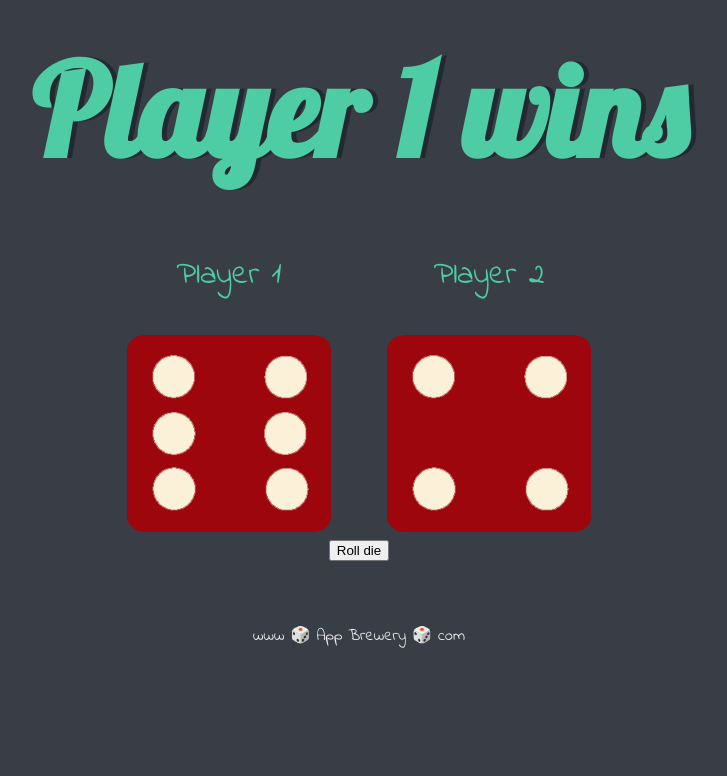
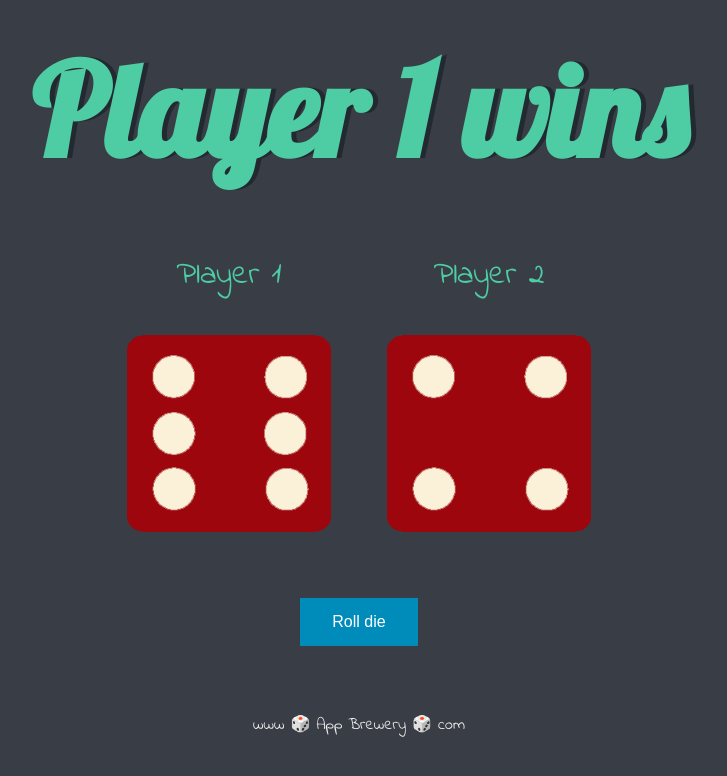
Before and after one commit to kethan039/diceGame, a plain HTML site: page index.html in a window 1280 px wide. Shown: the whole page, without its empty margins (281-1008 px from the left). Drawn offline with Linux system fonts and the light colour scheme.

Commit message:
Update index.html

```diff
--- a/index.html
+++ b/index.html
@@ -5,7 +5,26 @@
     <title>Dicee</title>
     <link rel="stylesheet" href="styles.css">
     <link href="https://fonts.googleapis.com/css?family=Indie+Flower|Lobster" rel="stylesheet">
+    <head>
+<style>
+.button {
+  background-color: #4CAF50; /* Green */
+  border: none;
+  color: white;
+  padding: 15px 32px;
+  text-align: center;
+  text-decoration: none;
+  display: inline-block;
+  font-size: 16px;
+  margin: 4px 2px;
+  cursor: pointer;
+}
 
+.button2 {background-color: #008CBA;} /* Blue */
+.button3 {background-color: #f44336;} /* Red */
+.button4 {background-color: #e7e7e7; color: black;} /* Gray */
+.button5 {background-color: #555555;} /* Black */
+</style>
   </head>
   <body>
 
@@ -23,8 +42,11 @@
       </div>
 
     </div>
+    <br>
+    <br>
+    <br>
     <div>
-      <center><button type="button" class="btn btn-dark" onClick="window.location.reload();">Roll die</button></center>
+      <center><button class="button button2" onClick="window.location.reload();">Roll die</button></center>
       </div>
 
 
```
